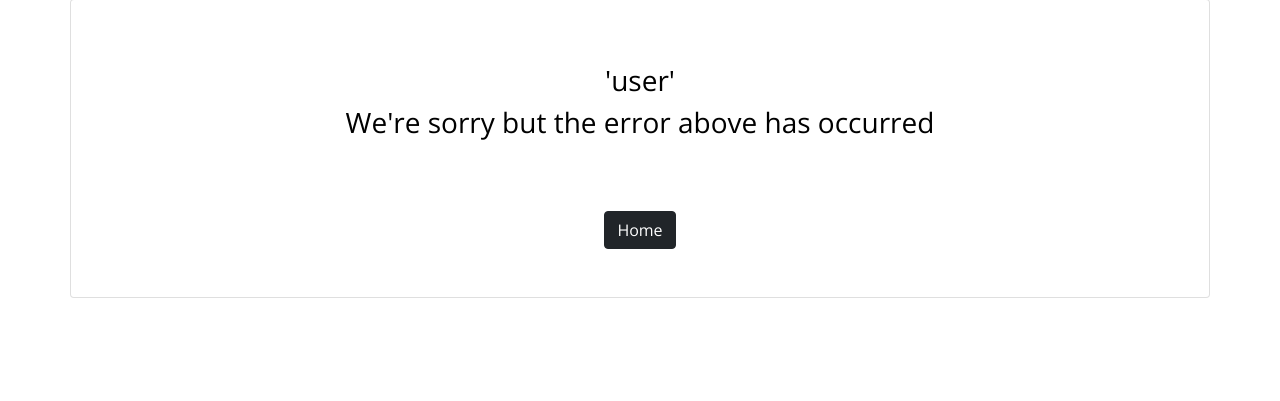
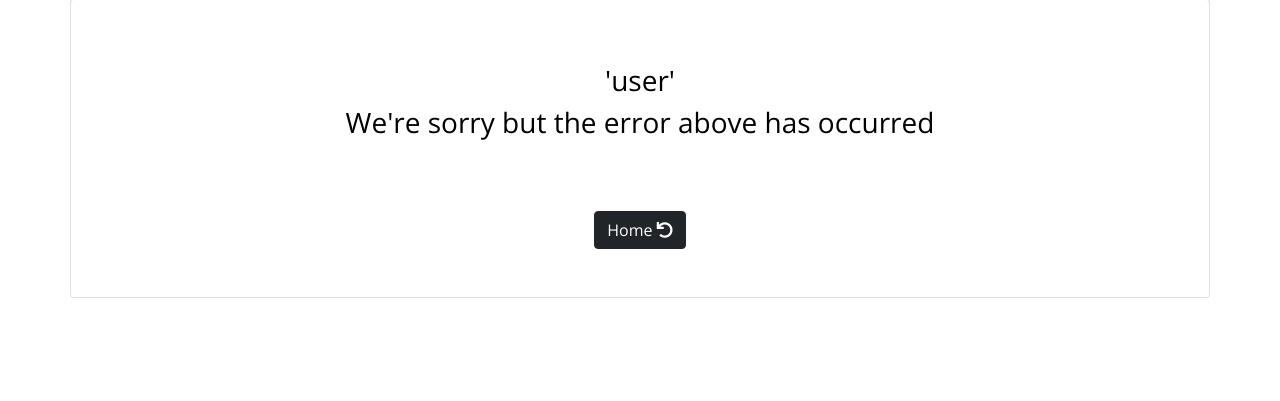
Before and after one commit to AideenM12/Trust-in-soda-hackathon, a Flask app: a page that uses templates/error.html in a window 1280 px wide. Shown: the part 97-498 px from the top of the page. Run offline with Flask 2, Linux system fonts and the light colour scheme; some libraries are stand-ins or nearby versions.

Commit message:
Fix btns for error and req.form templates

```diff
--- a/templates/error.html
+++ b/templates/error.html
@@ -15,7 +15,8 @@
                 </div>
                 <div class="row justify-content-center mt-5">
                     <div class="col-8 col-md-4 text-center">
-                        <a class="justify-content-center" href="{{ url_for('index') }}"> <button type="button" href="{{ url_for('index') }}" class="btn btn-dark justify-content-center ">Home</button></a>
+                        <a href="{{ url_for('index') }}" class="btn btn-dark"> Home <i
+                            class="fas fa-undo"></i></a>
                     </div>
                 </div>
             </div>
--- a/templates/requirements-survey.html
+++ b/templates/requirements-survey.html
@@ -9,10 +9,10 @@
     </ul>
     <div class="row justify-content-center mt-5">
         <div class="col-8 col-md-4 text-center">
-            <a class="justify-content-center" href="{{ url_for('profile', username=session['user']) }}"> <button type="button" href="{{ url_for('index') }}" class="btn btn-dark justify-content-center ">Back to Profile</button></a>
+            <a href="{{ url_for('profile', username=session['user']) }}" class="btn btn-dark"> Profile <i
+                class="fas fa-undo"></i></a>
         </div>
     </div>
-
     <form class="mx-auto col-10 col-md-8" action="{{ url_for('insert_profile') }}" method="POST">
         <input type="hidden" name="csrf_token" value="{{ csrf_token() }}"/>
         <fieldset>
```
